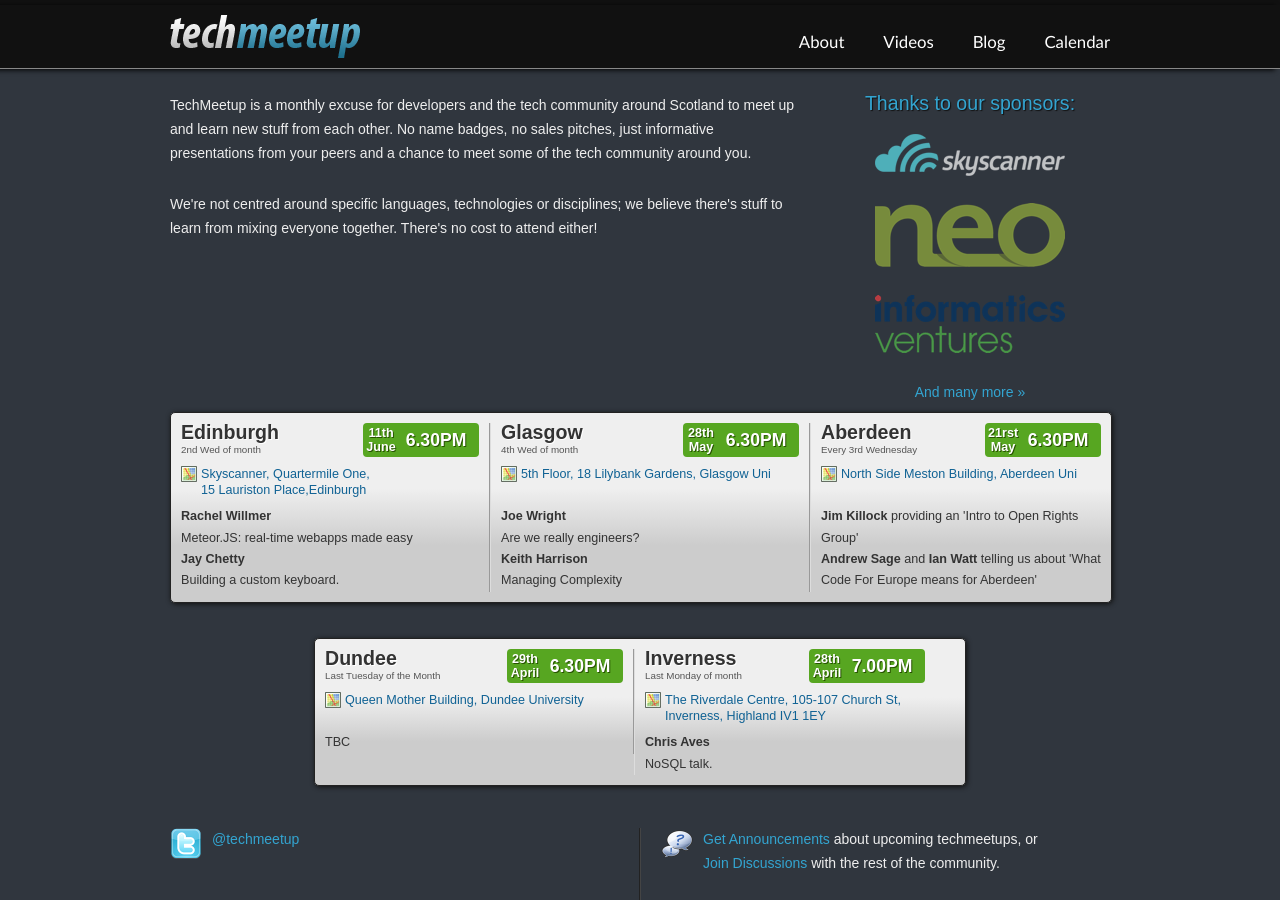
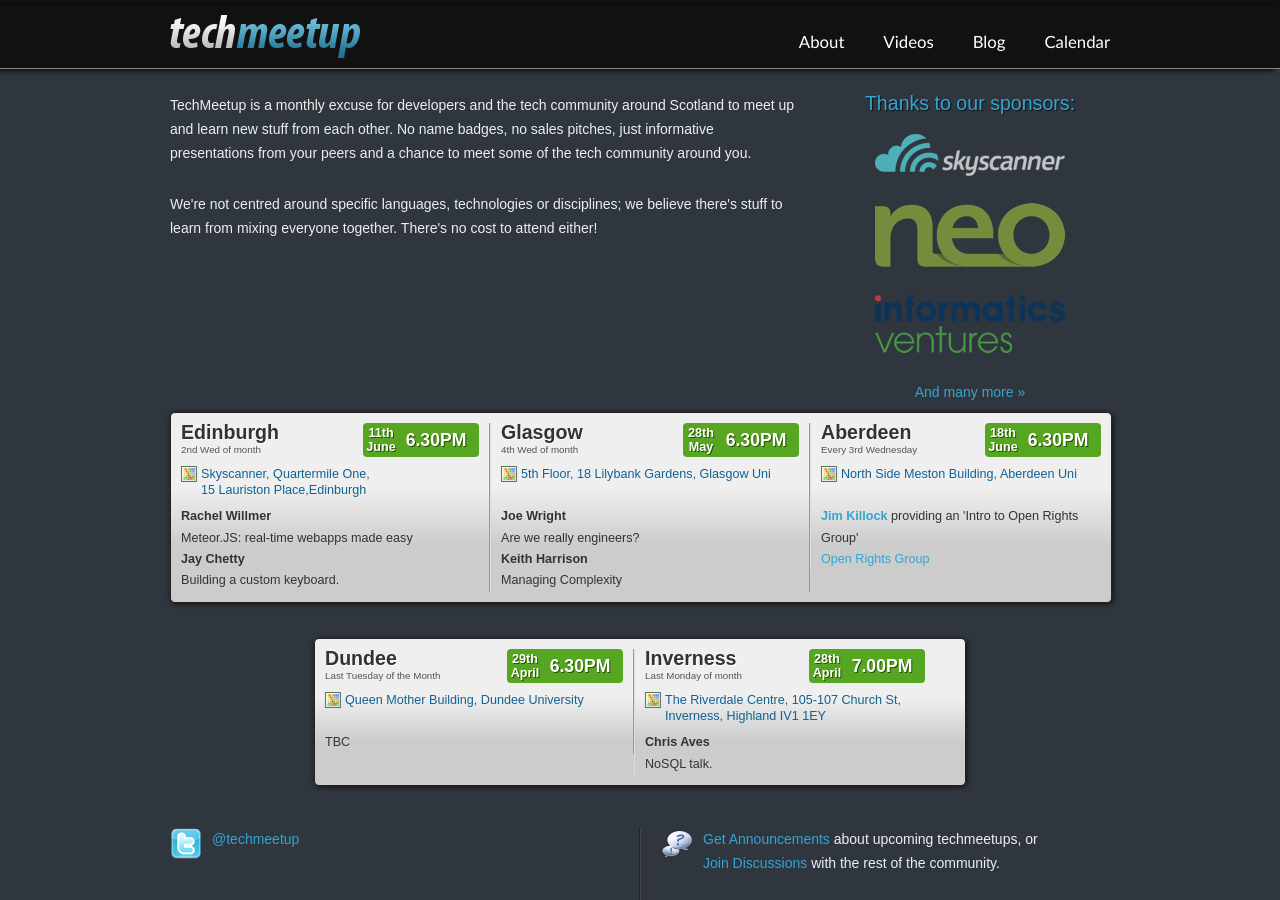
Before and after one commit to techmeetup/techmeetup.co.uk, a Jekyll site: the page built from index.html, in a window 1280 px wide and 900 px high. Built offline with Jekyll 4.4.1, drawn with Linux system fonts in a browser that asks for light colours; Markdown is read by kramdown in place of the engine named in the settings.

Commit message:
Update index.html
Update Aberdeen for June

```diff
--- a/index.html
+++ b/index.html
@@ -87,14 +87,14 @@
     <span>Every 3rd Wednesday</span>
     <p><a href="http://maps.google.co.uk/maps?f=q&amp;source=s_q&amp;hl=en&amp;geocode=&amp;q=Meston+Building+Aberdeen+University&amp;sll=57.294593,-2.400159&amp;sspn=0.017437,0.034075&amp;ie=UTF8&amp;hq=Meston+Building+Aberdeen+University&amp;hnear=&amp;l" class="map">North Side Meston Building, Aberdeen Uni</a></p>
     <p>
-      <strong>Jim Killock</strong> providing an 'Intro to Open Rights Group'
+      <strong><a href="https://twitter.com/jimkillock">Jim Killock</a></strong> providing an 'Intro to Open Rights Group'
     </p>
-    <p><strong>Andrew Sage</strong> and <strong>Ian Watt</strong> telling us about 'What Code For Europe means for Aberdeen'</p>
+    <p><a href="https://www.openrightsgroup.org/">Open Rights Group</a></p>
     <div class="datewrapper">
       <div class="when">
         <div class="daywrap">
-          <div class="day">21rst</div>
-          <div class="month">May</div>
+          <div class="day">18th</div>
+          <div class="month">June</div>
         </div>
         <div class="time">6.30PM</div>
       </div>
```
